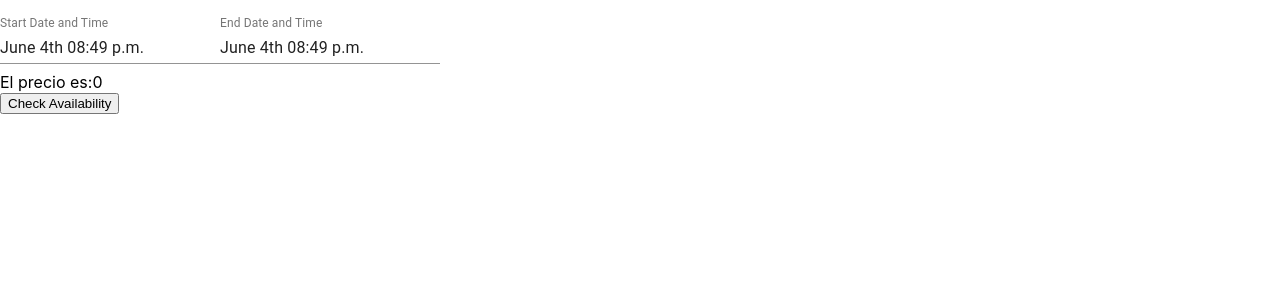
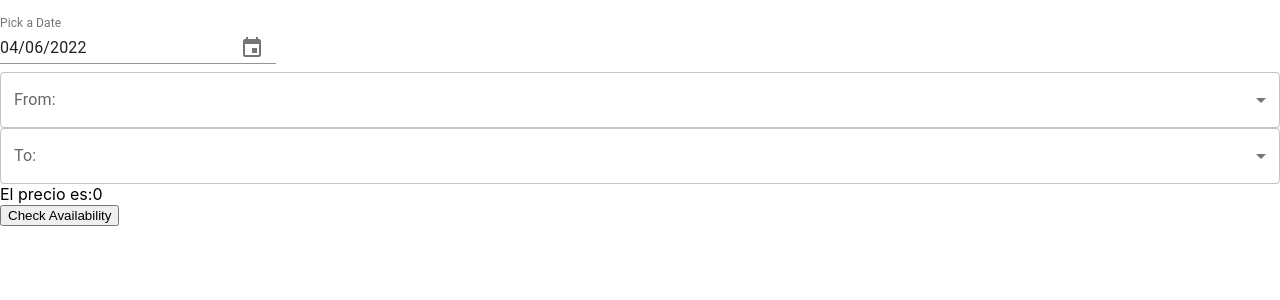
Before and after one commit to mariano-farace/spathios-booking, a React (Create React App) app in the folder client/: page / in a window 1280 px wide. Shown: the top 300 px of the page. Built offline with nearby package versions, Linux system fonts and the light colour scheme.

Commit message:
Redone time and date pickers

```diff
--- a/client/src/App.js
+++ b/client/src/App.js
@@ -1,12 +1,60 @@
 import DateFnsUtils from "@date-io/date-fns";
-import { MuiPickersUtilsProvider, DateTimePicker } from "@material-ui/pickers";
+import {
+  MuiPickersUtilsProvider,
+  KeyboardDatePicker,
+} from "@material-ui/pickers";
 import { useEffect, useState } from "react";
 import differenceInMinutes from "date-fns/differenceInMinutes";
 import areIntervalsOverlapping from "date-fns/areIntervalsOverlapping";
 import AvailabilityDisplay from "./components/AvailabilityDisplay";
-
+import InputLabel from "@mui/material/InputLabel";
+import MenuItem from "@mui/material/MenuItem";
+import FormControl from "@mui/material/FormControl";
+import Select, { SelectChangeEvent } from "@mui/material/Select";
+import setMinutes from "date-fns/setMinutes";
+import setHours from "date-fns/setHours";
 function App() {
   const pricePerHour = 10;
+
+  const hoursRange = [
+    "6:00",
+    "6:30",
+    "7:00",
+    "7:30",
+    "8:00",
+    "8:30",
+    "9:00",
+    "9:30",
+    "10:00",
+    "10:30",
+    "11:00",
+    "11:30",
+    "12:00",
+    "12:30",
+    "13:00",
+    "13:30",
+    "14:00",
+    "14:30",
+    "15:00",
+    "15:30",
+    "16:00",
+    "16:30",
+    "17:00",
+    "17:30",
+    "18:00",
+    "18:30",
+    "19:00",
+    "19:30",
+    "20:00",
+    "20:30",
+    "21:00",
+    "21:30",
+    "22:00",
+    "22:30",
+    "23:00",
+    "23:30",
+    "00:00",
+  ];
 
   const listingBusy = [
     {
@@ -20,23 +68,45 @@ function App() {
       status: "blocked",
     },
   ];
+  // La fecha seleccionada
+  const [date, setDate] = useState();
+  //La hora de inicion seleccionada
+  const [startTime, setStartTime] = useState("");
+  //La hora de finalizacion seleccionada
+  const [endTime, setEndTime] = useState("");
+  //La fecha y hora de inicio de la reserva
+  const [startDate, setStartDate] = useState();
+  //La fecha y hora de fin de la reserva
+  const [endDate, setEndDate] = useState();
 
-  const [startDateTime, setDateTime] = useState();
-  const [endDateTime, setEndDateTime] = useState();
   const [price, setPrice] = useState();
   const [availability, setAvailability] = useState();
 
-  const handleStartDateTime = (date) => {
-    setDateTime(date);
+  const handleDatePick = (date) => {
+    console.log("date from picker:", date);
+    setDate(date);
   };
 
-  const handleEndDateTime = (date) => {
-    setEndDateTime(date);
+  const handleStartTime = (e, date) => {
+    const timeString = e.target.value;
+    const [hour, minutes] = timeString.split(":");
+    const finalStartDate = setMinutes(setHours(date, hour), minutes);
+    setStartTime(e.target.value);
+    setStartDate(finalStartDate);
   };
+
+  const handleEndTime = (e, date) => {
+    const timeString = e.target.value;
+    const [hour, minutes] = timeString.split(":");
+    const finalEndDate = setMinutes(setHours(date, hour), minutes);
+    setEndTime(e.target.value);
+    setEndDate(finalEndDate);
+  };
+
   //TODO arreglar esta funcion, solo cuant a partir de una hora, hacerlo con segundos y despues redondear para arriba en horas o medias horas
   //Calculate price based reservation hours, will round up to the nearest o'clock hour
-  const calculatePrice = (startDateTime, endDateTime, pricePerHour) => {
-    const diff = differenceInMinutes(endDateTime, startDateTime);
+  const calculatePrice = (startDate, endDate, pricePerHour) => {
+    const diff = differenceInMinutes(endDate, startDate);
     const hours = Math.ceil(diff / 60);
     console.log("differenceInMinutes", diff);
     const price = hours * pricePerHour;
@@ -45,13 +115,13 @@ function App() {
   };
 
   useEffect(() => {
-    if (startDateTime && endDateTime) {
-      const price = calculatePrice(startDateTime, endDateTime, pricePerHour);
+    if (startDate && endDate) {
+      const price = calculatePrice(startDate, endDate, pricePerHour);
       setPrice(price);
     } else {
       setPrice(0);
     }
-  }, [startDateTime, endDateTime]);
+  }, [startDate, endDate]);
 
   const CheckAvailability = (listingBusy, startDateTime, endDateTime) => {
     const result = listingBusy.find((element) => {
@@ -85,35 +155,54 @@ function App() {
   return (
     <div className="App">
       <MuiPickersUtilsProvider utils={DateFnsUtils}>
-        <DateTimePicker
+        <KeyboardDatePicker
           variant="dialog"
-          //format="dd/MM/yyyy"
+          format="dd/MM/yyyy"
           margin="normal"
-          value={startDateTime}
-          id="start-date-time-picker"
-          label="Start Date and Time"
-          onChange={handleStartDateTime}
-          // KeyboardButtonProps={{
-          //   "aria-label": "change date",
-          // }}
-        />
-        <DateTimePicker
-          variant="dialog"
-          margin="normal"
-          value={endDateTime}
-          id="end-date-time-picker"
-          label="End Date and Time"
-          onChange={handleEndDateTime}
-          // KeyboardButtonProps={{
-          //   "aria-label": "change date",
-          // }}
+          value={date}
+          id="date-picker"
+          label="Pick a Date"
+          onChange={handleDatePick}
+          KeyboardButtonProps={{
+            "aria-label": "change date",
+          }}
         />
       </MuiPickersUtilsProvider>
+      <FormControl fullWidth>
+        <InputLabel id="start-time">From:</InputLabel>
+        <Select
+          labelId="start-time"
+          id="start-time"
+          label="Age"
+          value={startTime}
+          onChange={(e) => handleStartTime(e, date)}
+        >
+          {hoursRange.map((hourInterval) => (
+            <MenuItem key={hourInterval} value={hourInterval}>
+              {hourInterval}
+            </MenuItem>
+          ))}
+        </Select>
+      </FormControl>
+      <FormControl fullWidth>
+        <InputLabel id="end-time">To:</InputLabel>
+        <Select
+          labelId="end-time"
+          id="end-time"
+          label="Age"
+          value={endTime}
+          onChange={(e) => handleEndTime(e, date)}
+        >
+          {hoursRange.map((hourInterval) => (
+            <MenuItem key={hourInterval} value={hourInterval}>
+              {hourInterval}
+            </MenuItem>
+          ))}
+        </Select>
+      </FormControl>
       <div>El precio es:{price}</div>
       <button
-        onClick={() =>
-          CheckAvailability(listingBusy, startDateTime, endDateTime)
-        }
+        onClick={() => CheckAvailability(listingBusy, startTime, endTime)}
       >
         Check Availability
       </button>
```
